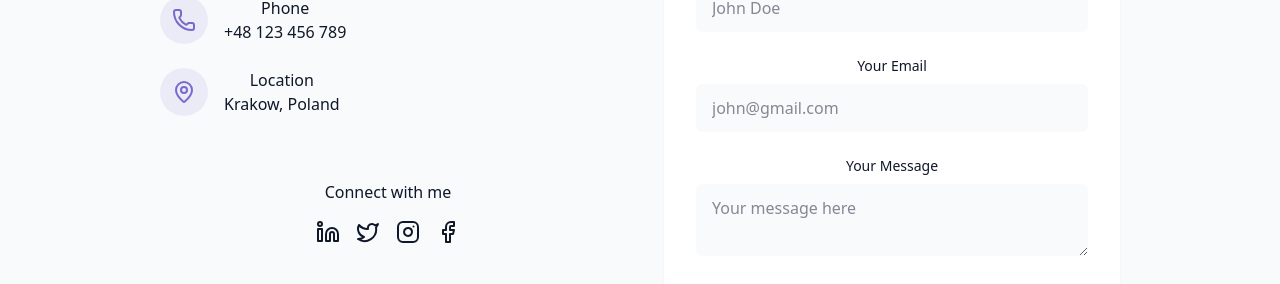
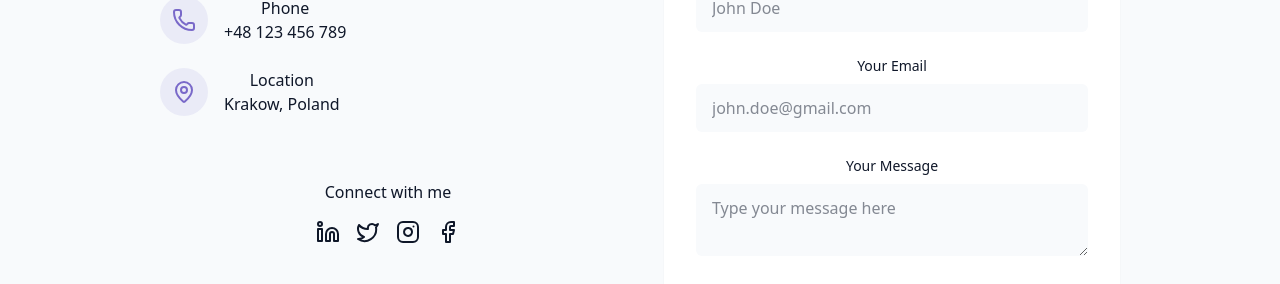
Before and after one commit to pgedlek/portfolio, a React (Vite) app: page / in a window 1280 px wide. Shown: the part 3858-4142 px from the top of the page. Built offline with nearby package versions, Linux system fonts and the light colour scheme.

Commit message:
Add contact form translation

```diff
--- a/locales/en.json
+++ b/locales/en.json
@@ -50,8 +50,11 @@
         "socialMedia": "Connect with me",
         "formTitle": "Send me a message",
         "formName": "Your Name",
+        "formNamePlaceholder": "John Doe",
         "formEmail": "Your Email",
+        "formEmailPlaceholder": "john.doe@gmail.com",
         "formMessage": "Your Message",
+        "formMessagePlaceholder": "Type your message here",
         "sendMessageButton": "Send Message"
     }
 }
--- a/locales/pl.json
+++ b/locales/pl.json
@@ -50,8 +50,11 @@
         "socialMedia": "Nawiąż kontakt",
         "formTitle": "Wyślij mi wiadomość",
         "formName": "Twoje Imię i Nazwisko",
+        "formNamePlaceholder": "Jan Nowak",
         "formEmail": "Twój email",
+        "formEmailPlaceholder": "jan.nowak@gmail.com",
         "formMessage": "Twoja Wiadomość",
+        "formMessagePlaceholder": "Wpisz swoją wiadomość",
         "sendMessageButton": "Wyślij"
     }
 }
--- a/src/components/Contact.tsx
+++ b/src/components/Contact.tsx
@@ -108,7 +108,7 @@ function Contact() {
                                     className="block text-sm font-medium mb-2">
                                     {t("contact.formName")}
                                 </label>
-                                <input type="text" id="name" name="name" required placeholder="John Doe"
+                                <input type="text" id="name" name="name" required placeholder={t("contact.formNamePlaceholder")}
                                     className="w-full px-4 py-3 rounded-md border-input bg-background focus:outline-none focus:ring-2 focus:ring-primary" />
                             </div>
                             <div>
@@ -116,7 +116,7 @@ function Contact() {
                                     className="block text-sm font-medium mb-2">
                                     {t("contact.formEmail")}
                                 </label>
-                                <input type="email" id="email" name="email" required placeholder="john@gmail.com"
+                                <input type="email" id="email" name="email" required placeholder={t("contact.formEmailPlaceholder")}
                                     className="w-full px-4 py-3 rounded-md border-input bg-background focus:outline-none focus:ring-2 focus:ring-primary" />
                             </div>
                             <div>
@@ -124,7 +124,7 @@ function Contact() {
                                     className="block text-sm font-medium mb-2">
                                     {t("contact.formMessage")}
                                 </label>
-                                <textarea id="message" name="message" required placeholder="Your message here"
+                                <textarea id="message" name="message" required placeholder={t("contact.formMessagePlaceholder")}
                                     className="w-full px-4 py-3 rounded-md border-input bg-background focus:outline-none focus:ring-2 focus:ring-primary" />
                             </div>
 
```
